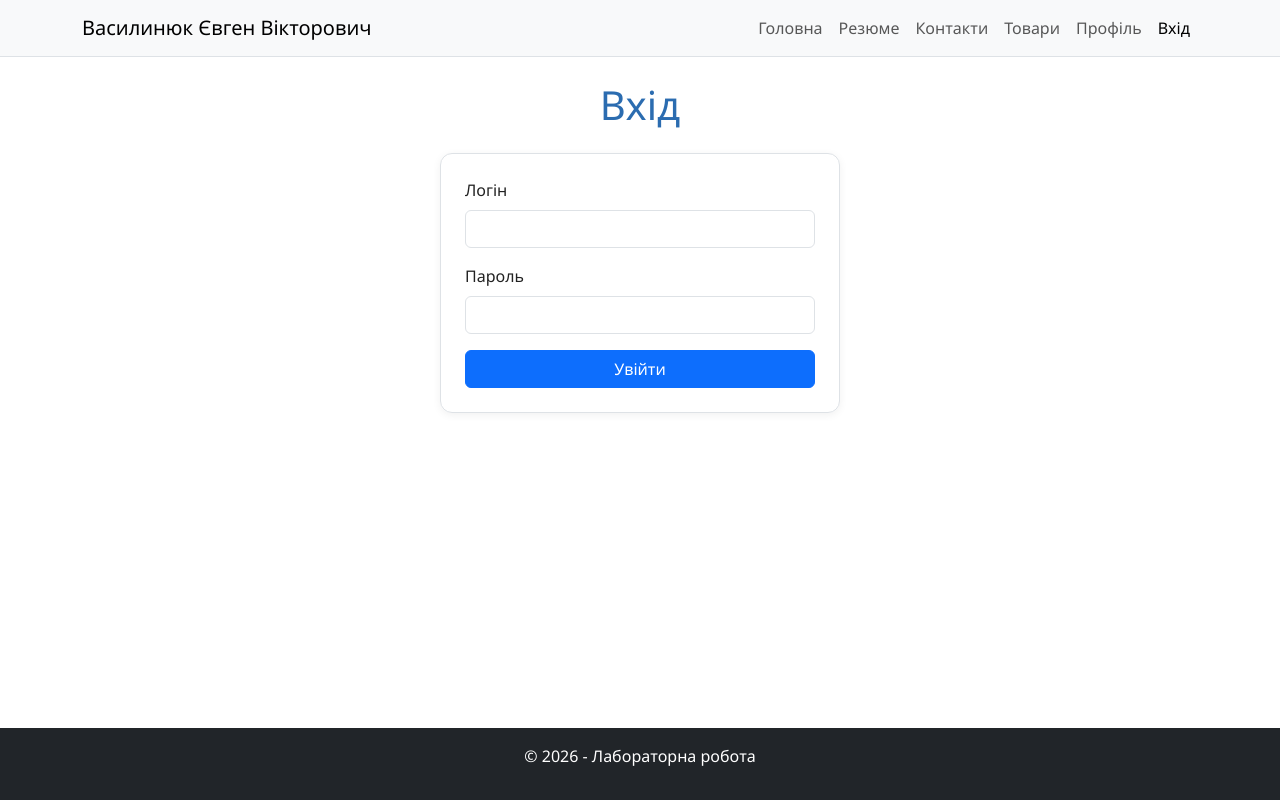
After one commit to yevhen-vasylyniuk/flask-app-lab, a Flask app: page /users/login in a window 1280 px wide. The commit adds this page. Run offline with Flask 3, Linux system fonts and the light colour scheme.

Commit message:
Add login, profile and logout with session and flash messages

```diff
--- a/app/static/css/styles.css
+++ b/app/static/css/styles.css
@@ -84,6 +84,14 @@ section {
   font-size: 1.25rem;
 }
 
+/* Вхід (блюпринт users) */
+.login-card {
+  border: 1px solid #dee2e6;
+  border-radius: 0.75rem;
+  box-shadow: 0 2px 8px rgba(0, 0, 0, 0.06);
+  padding: 1.5rem;
+}
+
 @media (max-width: 576px) {
   h1 { font-size: 1.8rem; }
   .nav-pills { flex-wrap: wrap; }
--- a/app/templates/base.html
+++ b/app/templates/base.html
@@ -12,6 +12,15 @@
   {% include 'navbar.html' %}
 
   <main class="container py-4 flex-grow-1">
+    {% with messages = get_flashed_messages(with_categories=true) %}
+      {% for category, message in messages %}
+        <div class="alert alert-{{ category }} alert-dismissible fade show" role="alert">
+          {{ message }}
+          <button type="button" class="btn-close" data-bs-dismiss="alert" aria-label="Закрити"></button>
+        </div>
+      {% endfor %}
+    {% endwith %}
+
     {% block content %}{% endblock %}
   </main>
 
--- a/app/templates/navbar.html
+++ b/app/templates/navbar.html
@@ -24,6 +24,16 @@
           <a class="nav-link {% if request.blueprint == 'products' %}active{% endif %}"
              href="{{ url_for('products.get_products') }}">Товари</a>
         </li>
+        <li class="nav-item">
+          <a class="nav-link {% if request.endpoint == 'users.profile' %}active{% endif %}"
+             href="{{ url_for('users.profile') }}">Профіль{% if session.username %} ({{ session.username }}){% endif %}</a>
+        </li>
+        {% if not session.username %}
+        <li class="nav-item">
+          <a class="nav-link {% if request.endpoint == 'users.login' %}active{% endif %}"
+             href="{{ url_for('users.login') }}">Вхід</a>
+        </li>
+        {% endif %}
       </ul>
     </div>
   </div>
--- /dev/null
+++ b/app/users/templates/users/login.html
@@ -0,0 +1,18 @@
+{% extends "base.html" %}
+
+{% block content %}
+<section class="mx-auto" style="max-width: 400px;">
+  <h1 class="text-center mb-4">Вхід</h1>
+  <form method="post" class="login-card">
+    <div class="mb-3">
+      <label for="username" class="form-label">Логін</label>
+      <input type="text" class="form-control" id="username" name="username" required>
+    </div>
+    <div class="mb-3">
+      <label for="password" class="form-label">Пароль</label>
+      <input type="password" class="form-control" id="password" name="password" required>
+    </div>
+    <button type="submit" class="btn btn-primary w-100">Увійти</button>
+  </form>
+</section>
+{% endblock %}
--- a/app/users/views.py
+++ b/app/users/views.py
@@ -1,5 +1,11 @@
-from flask import request, redirect, url_for, render_template
+from flask import request, redirect, url_for, render_template, flash, session
 from . import user_bp
+
+# Заглушка замість бази даних: логін -> пароль
+USERS = {
+    "user1": "1234",
+    "admin": "admin",
+}
 
 
 @user_bp.route("/hi/<string:name>")   # /users/hi/ivan?age=45
@@ -15,3 +21,37 @@ def admin():
     to_url = url_for("users.greetings", name="administrator", age=45, _external=True)
     print(to_url)
     return redirect(to_url)
+
+
+@user_bp.route("/login", methods=["GET", "POST"])
+def login():
+    if request.method == "POST":
+        username = request.form.get("username", "")
+        password = request.form.get("password", "")
+
+        if USERS.get(username) == password:
+            session["username"] = username
+            flash(f"Ви успішно увійшли як {username}!", "success")
+            return redirect(url_for("users.profile"))
+
+        flash("Невірний логін або пароль. Спробуйте ще раз!", "danger")
+        return redirect(url_for("users.login"))
+
+    return render_template("login.html", title="Вхід")
+
+
+@user_bp.route("/profile")
+def profile():
+    username = session.get("username")
+    if not username:
+        flash("Спочатку увійдіть у систему!", "danger")
+        return redirect(url_for("users.login"))
+
+    return render_template("profile.html", title="Профіль", username=username)
+
+
+@user_bp.route("/logout", methods=["POST"])
+def logout():
+    session.pop("username", None)
+    flash("Ви вийшли з системи.", "info")
+    return redirect(url_for("users.login"))
```
Also changed, not shown: app/users/templates/users/profile.html (added, +11 -0 lines).
